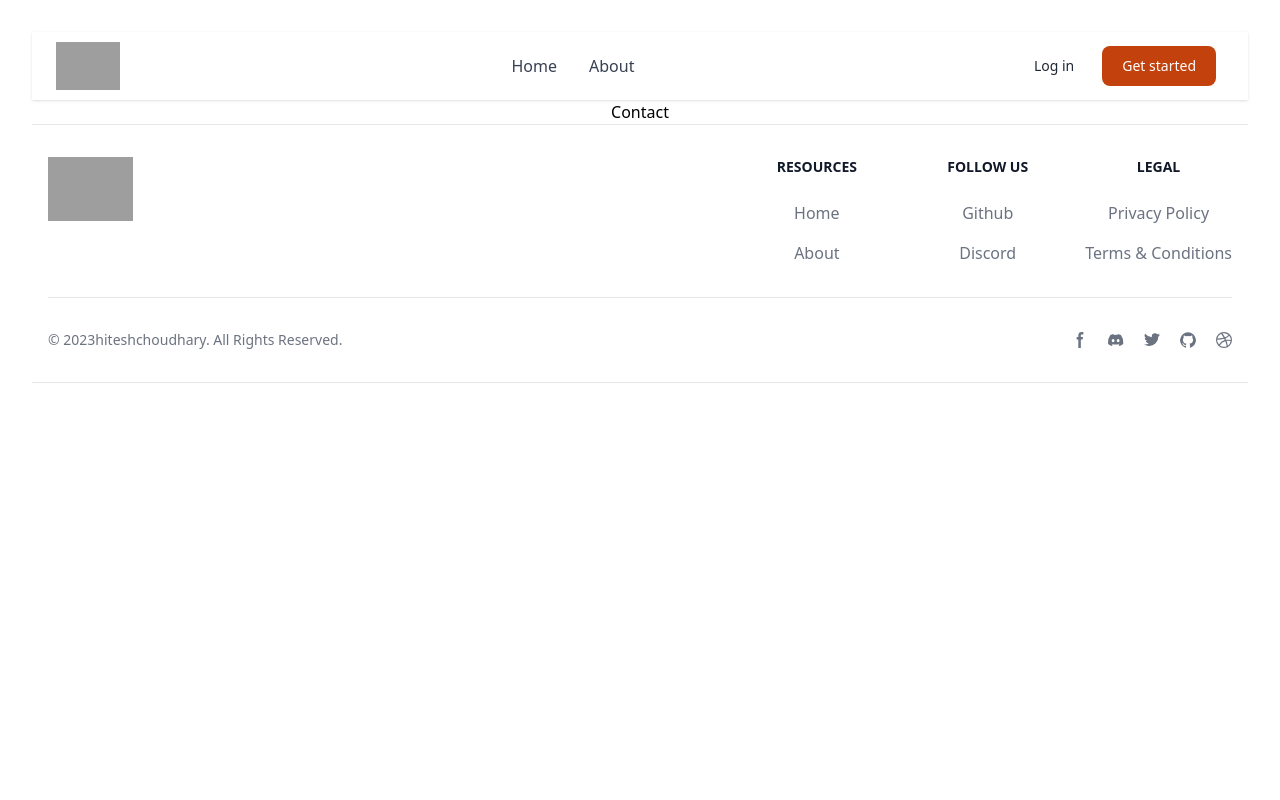
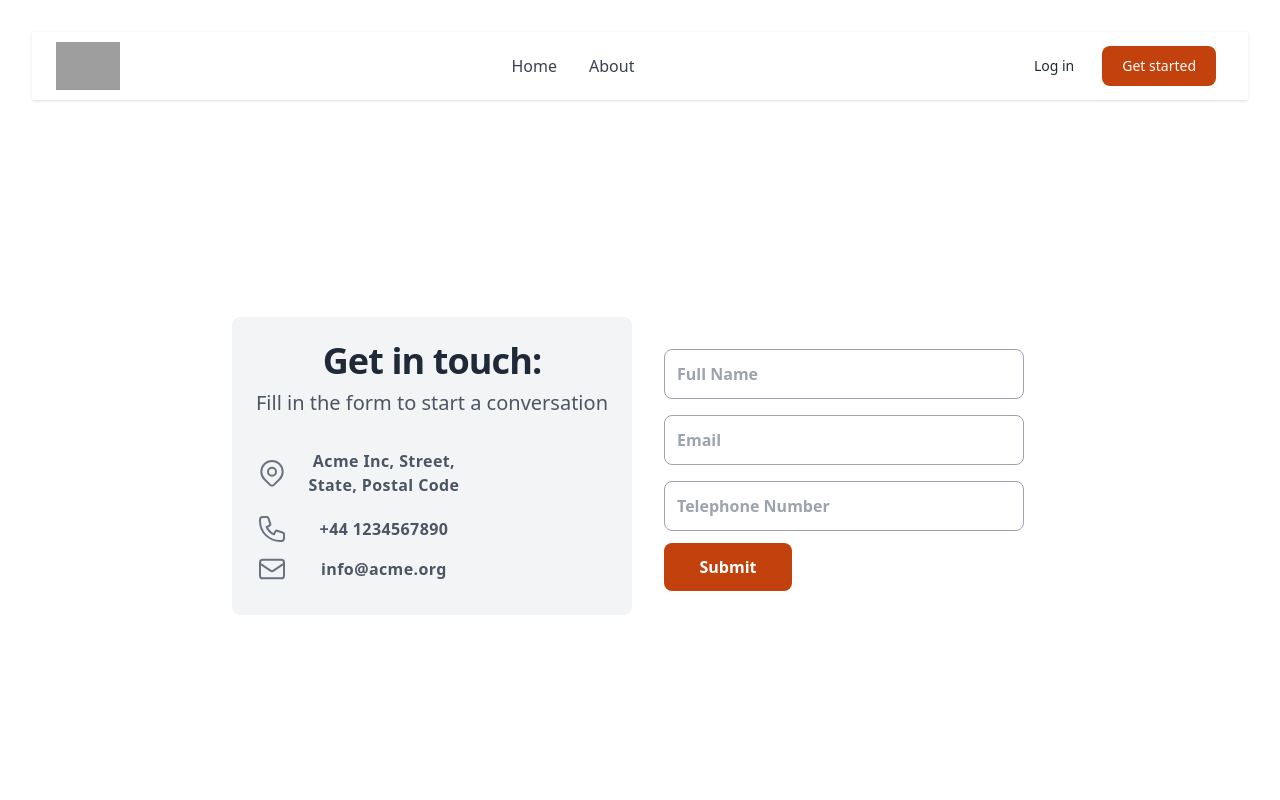
Before and after one commit to suyogzz78/REACT, a React (Vite) app in the folder reactrouter/: page /contact in a window 1280 px wide. Shown: the top 800 px of the page. Built offline with nearby package versions, Linux system fonts and the light colour scheme; grey boxes are pictures that could not be loaded.

Commit message:
contactcomponent

```diff
--- a/reactrouter/src/components/Contact/Contact.jsx
+++ b/reactrouter/src/components/Contact/Contact.jsx
@@ -1,9 +1,140 @@
-import React from 'react'
+export default function Contact() {
+    return (
+        <div className="relative flex items-top justify-center min-h-[700px] bg-white sm:items-center sm:pt-0">
+            <div className="max-w-6xl mx-auto sm:px-6 lg:px-8">
+                <div className="mt-8 overflow-hidden">
+                    <div className="grid grid-cols-1 md:grid-cols-2">
+                        <div className="p-6 mr-2 bg-gray-100 sm:rounded-lg">
+                            <h1 className="text-3xl sm:text-4xl text-gray-800 font-extrabold tracking-tight">
+                                Get in touch:
+                            </h1>
+                            <p className="text-normal text-lg sm:text-xl font-medium text-gray-600 mt-2">
+                                Fill in the form to start a conversation
+                            </p>
 
-function Contact() {
-  return (
-    <div>Contact</div>
-  )
+                            <div className="flex items-center mt-8 text-gray-600">
+                                <svg
+                                    fill="none"
+                                    stroke="currentColor"
+                                    stroke-linecap="round"
+                                    stroke-linejoin="round"
+                                    stroke-width="1.5"
+                                    viewBox="0 0 24 24"
+                                    className="w-8 h-8 text-gray-500"
+                                >
+                                    <path
+                                        stroke-linecap="round"
+                                        stroke-linejoin="round"
+                                        stroke-width="1.5"
+                                        d="M17.657 16.657L13.414 20.9a1.998 1.998 0 01-2.827 0l-4.244-4.243a8 8 0 1111.314 0z"
+                                    />
+                                    <path
+                                        stroke-linecap="round"
+                                        stroke-linejoin="round"
+                                        stroke-width="1.5"
+                                        d="M15 11a3 3 0 11-6 0 3 3 0 016 0z"
+                                    />
+                                </svg>
+                                <div className="ml-4 text-md tracking-wide font-semibold w-40">
+                                    Acme Inc, Street, State, Postal Code
+                                </div>
+                            </div>
+
+                            <div className="flex items-center mt-4 text-gray-600">
+                                <svg
+                                    fill="none"
+                                    stroke="currentColor"
+                                    stroke-linecap="round"
+                                    stroke-linejoin="round"
+                                    stroke-width="1.5"
+                                    viewBox="0 0 24 24"
+                                    className="w-8 h-8 text-gray-500"
+                                >
+                                    <path
+                                        stroke-linecap="round"
+                                        stroke-linejoin="round"
+                                        stroke-width="1.5"
+                                        d="M3 5a2 2 0 012-2h3.28a1 1 0 01.948.684l1.498 4.493a1 1 0 01-.502 1.21l-2.257 1.13a11.042 11.042 0 005.516 5.516l1.13-2.257a1 1 0 011.21-.502l4.493 1.498a1 1 0 01.684.949V19a2 2 0 01-2 2h-1C9.716 21 3 14.284 3 6V5z"
+                                    />
+                                </svg>
+                                <div className="ml-4 text-md tracking-wide font-semibold w-40">
+                                    +44 1234567890
+                                </div>
+                            </div>
+
+                            <div className="flex items-center mt-2 text-gray-600">
+                                <svg
+                                    fill="none"
+                                    stroke="currentColor"
+                                    stroke-linecap="round"
+                                    stroke-linejoin="round"
+                                    stroke-width="1.5"
+                                    viewBox="0 0 24 24"
+                                    className="w-8 h-8 text-gray-500"
+                                >
+                                    <path
+                                        stroke-linecap="round"
+                                        stroke-linejoin="round"
+                                        stroke-width="1.5"
+                                        d="M3 8l7.89 5.26a2 2 0 002.22 0L21 8M5 19h14a2 2 0 002-2V7a2 2 0 00-2-2H5a2 2 0 00-2 2v10a2 2 0 002 2z"
+                                    />
+                                </svg>
+                                <div className="ml-4 text-md tracking-wide font-semibold w-40">
+                                    info@acme.org
+                                </div>
+                            </div>
+                        </div>
+
+                        <form className="p-6 flex flex-col justify-center">
+                            <div className="flex flex-col">
+                                <label for="name" className="hidden">
+                                    Full Name
+                                </label>
+                                <input
+                                    type="name"
+                                    name="name"
+                                    id="name"
+                                    placeholder="Full Name"
+                                    className="w-100 mt-2 py-3 px-3 rounded-lg bg-white border border-gray-400 text-gray-800 font-semibold focus:border-orange-500 focus:outline-none"
+                                />
+                            </div>
+
+                            <div className="flex flex-col mt-2">
+                                <label for="email" className="hidden">
+                                    Email
+                                </label>
+                                <input
+                                    type="email"
+                                    name="email"
+                                    id="email"
+                                    placeholder="Email"
+                                    className="w-100 mt-2 py-3 px-3 rounded-lg bg-white border border-gray-400 text-gray-800 font-semibold focus:border-orange-500 focus:outline-none"
+                                />
+                            </div>
+
+                            <div className="flex flex-col mt-2">
+                                <label for="tel" className="hidden">
+                                    Number
+                                </label>
+                                <input
+                                    type="tel"
+                                    name="tel"
+                                    id="tel"
+                                    placeholder="Telephone Number"
+                                    className="w-100 mt-2 py-3 px-3 rounded-lg bg-white border border-gray-400 text-gray-800 font-semibold focus:border-orange-500 focus:outline-none"
+                                />
+                            </div>
+
+                            <button
+                                type="submit"
+                                className="md:w-32 bg-orange-700 hover:bg-blue-dark text-white font-bold py-3 px-6 rounded-lg mt-3 hover:bg-orange-600 transition ease-in-out duration-300"
+                            >
+                                Submit
+                            </button>
+                        </form>
+                    </div>
+                </div>
+            </div>
+        </div>
+    );
 }
-
-export default Contact
```
